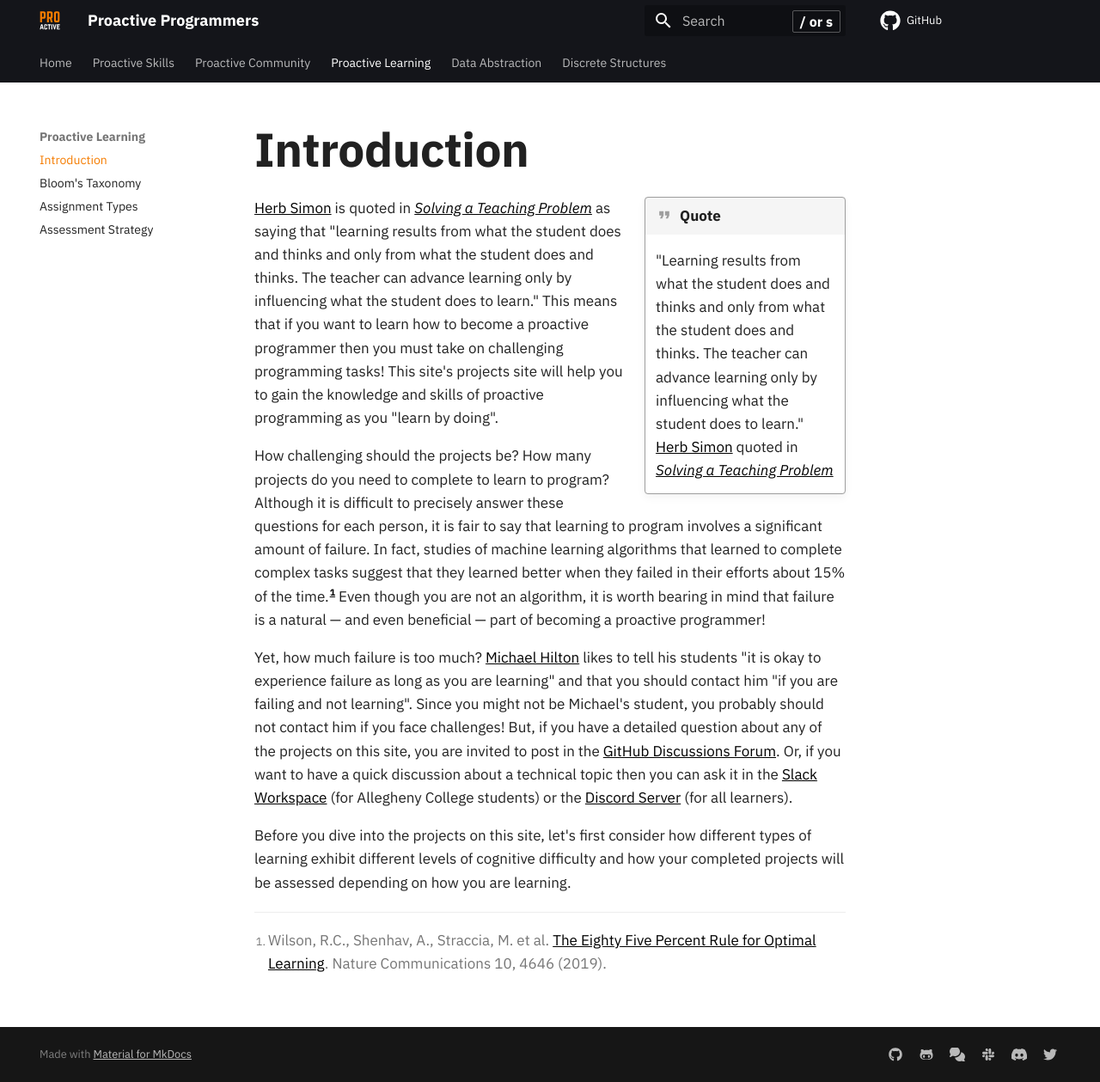
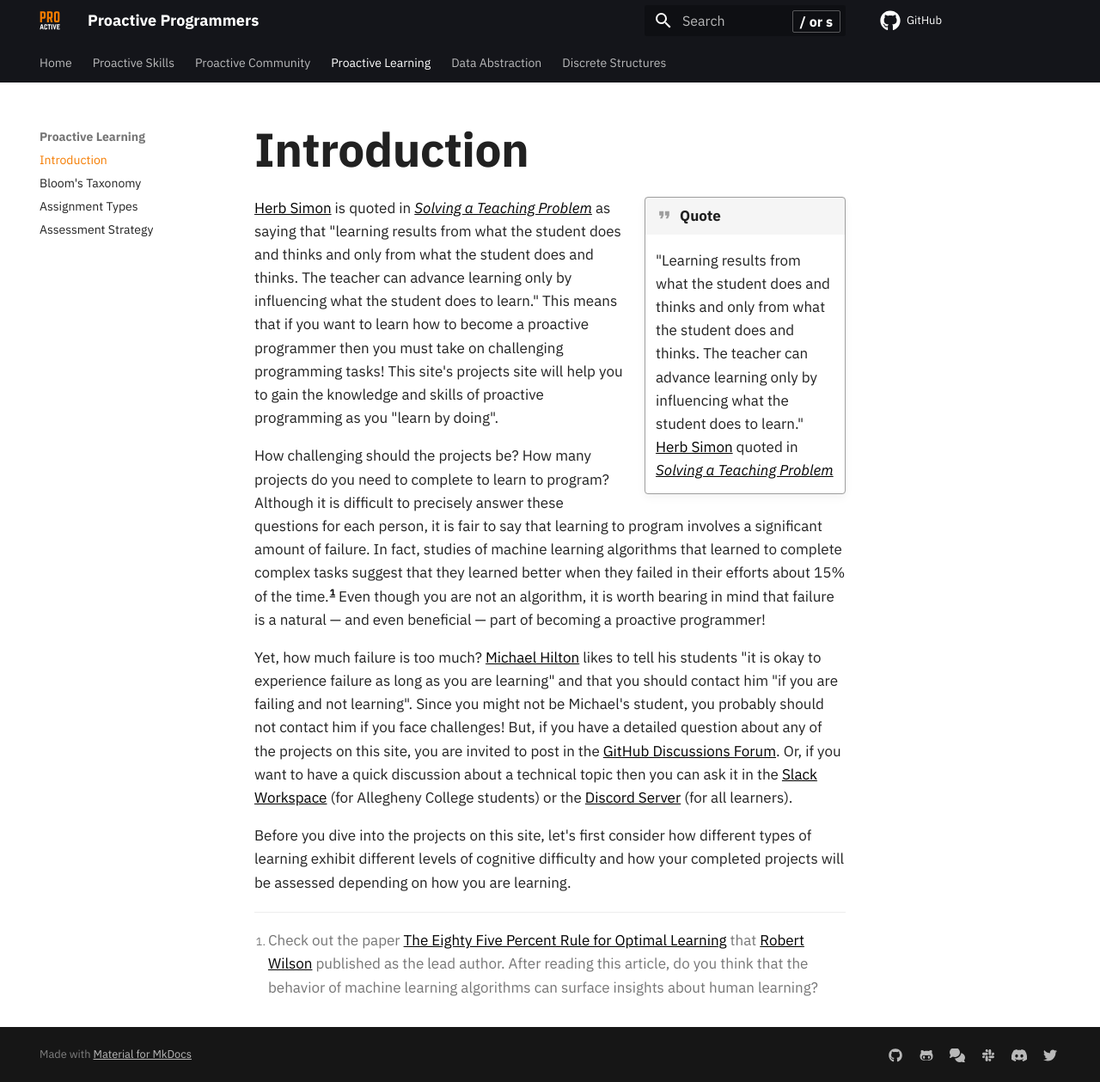
Before and after one commit to ProactiveProgrammers/www.proactiveprogrammers.com, an MkDocs documentation site: the page built from docs/proactive-learning/introduction-proactive-learning.md, in a window 1280 px wide and 1259 px high. Shown: the whole window at 86% size. Built offline with MkDocs 1.6.1 and Material for MkDocs 9.7.7, drawn with Linux system fonts in a browser that asks for light colours; comment, search, counter and statistics services are not loaded.

Commit message:
refactor: Improve phrasing of footnote for introduction-proactive-learning.md.

```diff
--- a/docs/proactive-learning/introduction-proactive-learning.md
+++ b/docs/proactive-learning/introduction-proactive-learning.md
@@ -40,7 +40,8 @@ Before you dive into the projects on this site, let's first consider how
 different types of learning exhibit different levels of cognitive difficulty and
 how your completed projects will be assessed depending on how you are learning.
 
-[^1]: Wilson, R.C., Shenhav, A., Straccia, M. et al. [The Eighty Five Percent
-Rule for Optimal
-Learning](https://www.nature.com/articles/s41467-019-12552-4). Nature
-Communications 10, 4646 (2019).
+[^1]: Check out the paper [The Eighty Five Percent Rule for Optimal
+  Learning](https://www.nature.com/articles/s41467-019-12552-4) that [Robert
+  Wilson](https://psychology.arizona.edu/users/robert-wilson) published as the
+  lead author. After reading this article, do you think that the behavior of
+  machine learning algorithms can surface insights about human learning?
```
